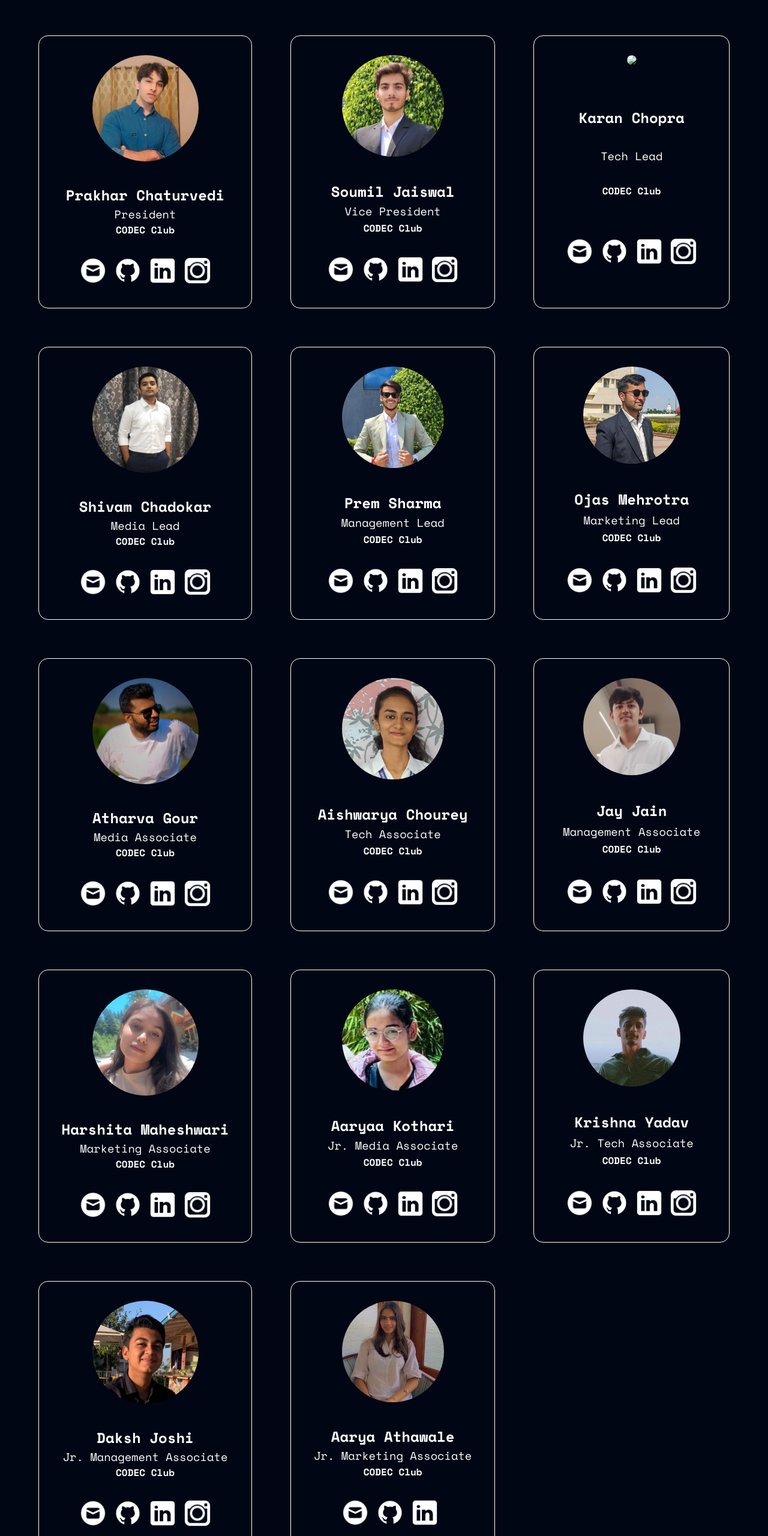
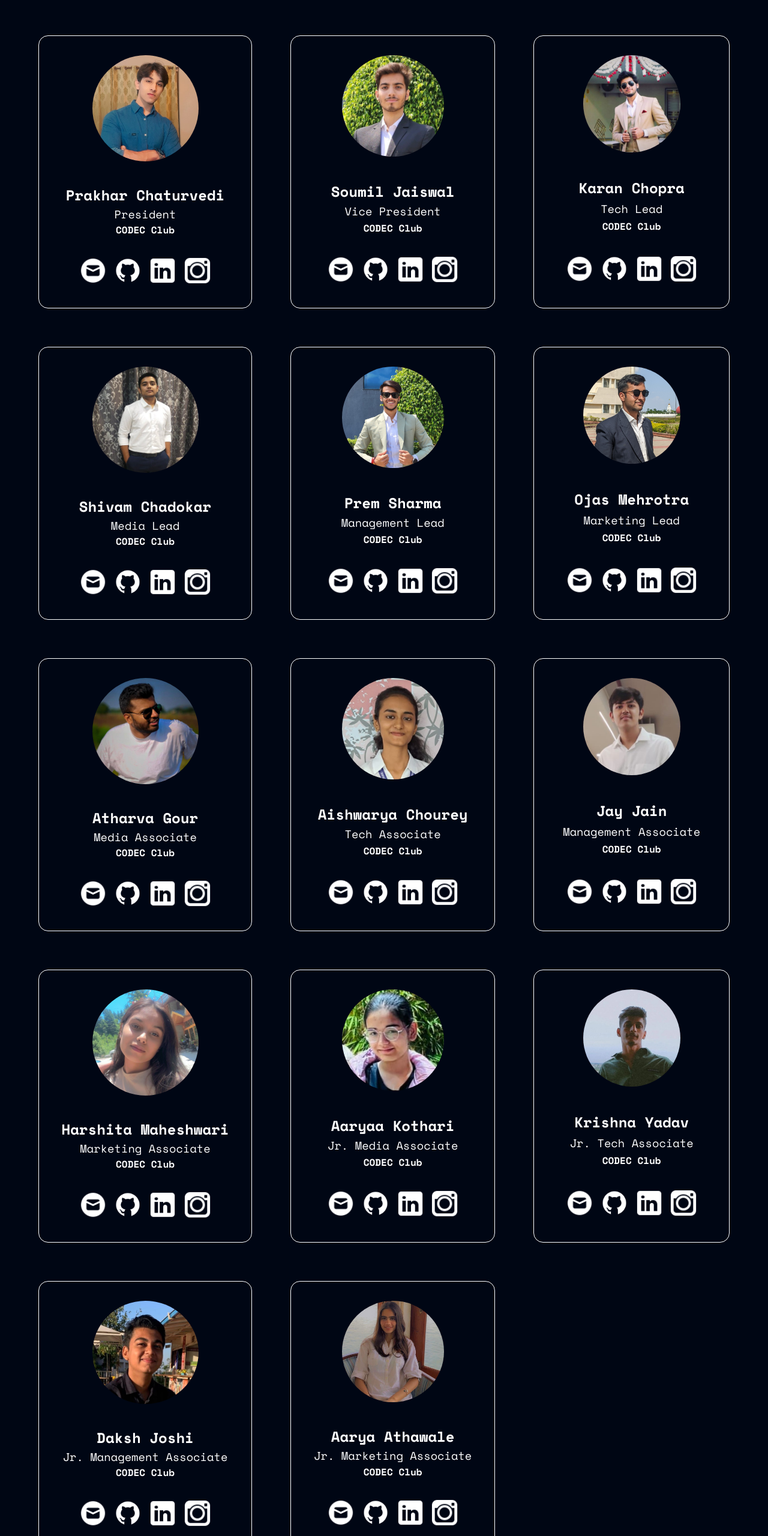
Before and after one commit to soumilj94/CODEC, a plain HTML site: page index.html in a window 1280 px wide. Shown: the part 2408-4968 px from the top of the page at 60% size. Drawn offline with nearby package versions, Linux system fonts and the light colour scheme.

Commit message:
fixed some issues

```diff
--- a/index.html
+++ b/index.html
@@ -150,7 +150,7 @@
 
                 <div class="card-wrapper cw-right">
                     <div class="blur-card">
-                    <div class="image"><img src="./img/team/karan_edited.jpg" ></div>
+                    <div class="image"><img src="./img/team/karan.jpg" ></div>
                     <h2>Karan Chopra</h2>
                     <h3>Tech Lead</h3>
                     <h4>CODEC Club</h4>
@@ -188,7 +188,7 @@
                             <a href="mailto:ps829081@gmail.com"><img src="./img/icons/email.png"></a>
                             <a href="https://github.com/prem2103"><img src="./img/icons/github.png"></a>
                             <a href="https://www.linkedin.com/in/prem-sharma-657249223/"><img src="./img/icons/linkedin.png"></a>
-                            <a href="https://www.instagram.com/sarcastix_prem"><img src="./img/icons/instagram.png"></a>
+                            <a href="https://www.instagram.com/premsharma21111"><img src="./img/icons/instagram.png"></a>
                         </div>
                     </div>
                 </div>
@@ -309,7 +309,7 @@
                             <a href="mailto:dakshjoshi10@icloud.com"><img src="./img/icons/email.png"></a>
                             <a href="https://github.com/dakshjoshi10"><img src="./img/icons/github.png"></a>
                             <a href="https://www.linkedin.com/in/daksh-joshi-705a37259"><img src="./img/icons/linkedin.png"></a>
-                            <a href="https://instagram.com/daksh.joshi.10?igshid=MzRlODBiNWFlZA=="><img src="./img/icons/instagram.png"></a>
+                            <a href="https://instagram.com/daksh.joshi.10"><img src="./img/icons/instagram.png"></a>
                         </div>
                     </div>
                 </div>
@@ -322,9 +322,9 @@
                     <h4>CODEC Club</h4>
                         <div class="people-contact">
                             <a href="mailto:"><img src="./img/icons/email.png"></a>
-                            <a href=""><img src="./img/icons/github.png"></a>
-                            <a href=""><img src="./img/icons/linkedin.png"></a>
-                            <a href=""><img src=""></a>
+                            <a href="#"><img src="./img/icons/github.png"></a>
+                            <a href="#"><img src="./img/icons/linkedin.png"></a>
+                            <a href="#"><img src="./img/icons/instagram.png"></a>
                         </div>
                     </div>
                 </div>
```
Also changed, not shown: img/team/DakshJ.jpeg (deleted), img/team/DakshJK.jpeg (deleted), img/team/DakshJK.jpg (deleted), img/team/karan.jpg (renamed from img/team/karan.jpeg.jpg), img/team/kartikay.jpeg (deleted), img/team/kushagra.jpeg (deleted), img/team/ojasmehrotra.jpeg (deleted), img/team/oshmi.jpeg (deleted), img/team/prakhar.jpeg (deleted), img/team/prem.jpeg (deleted), img/team/soumil.jpg (deleted).
